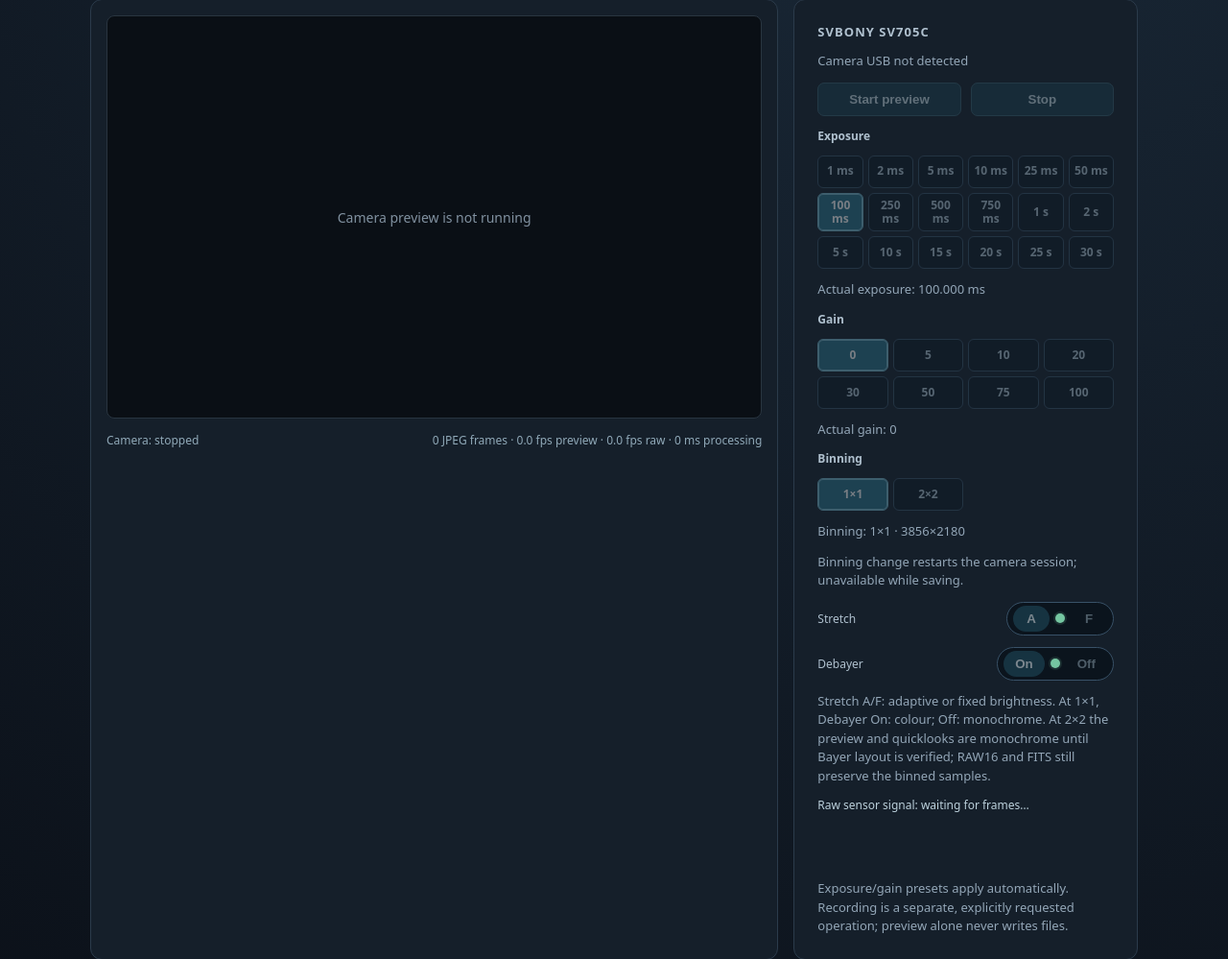
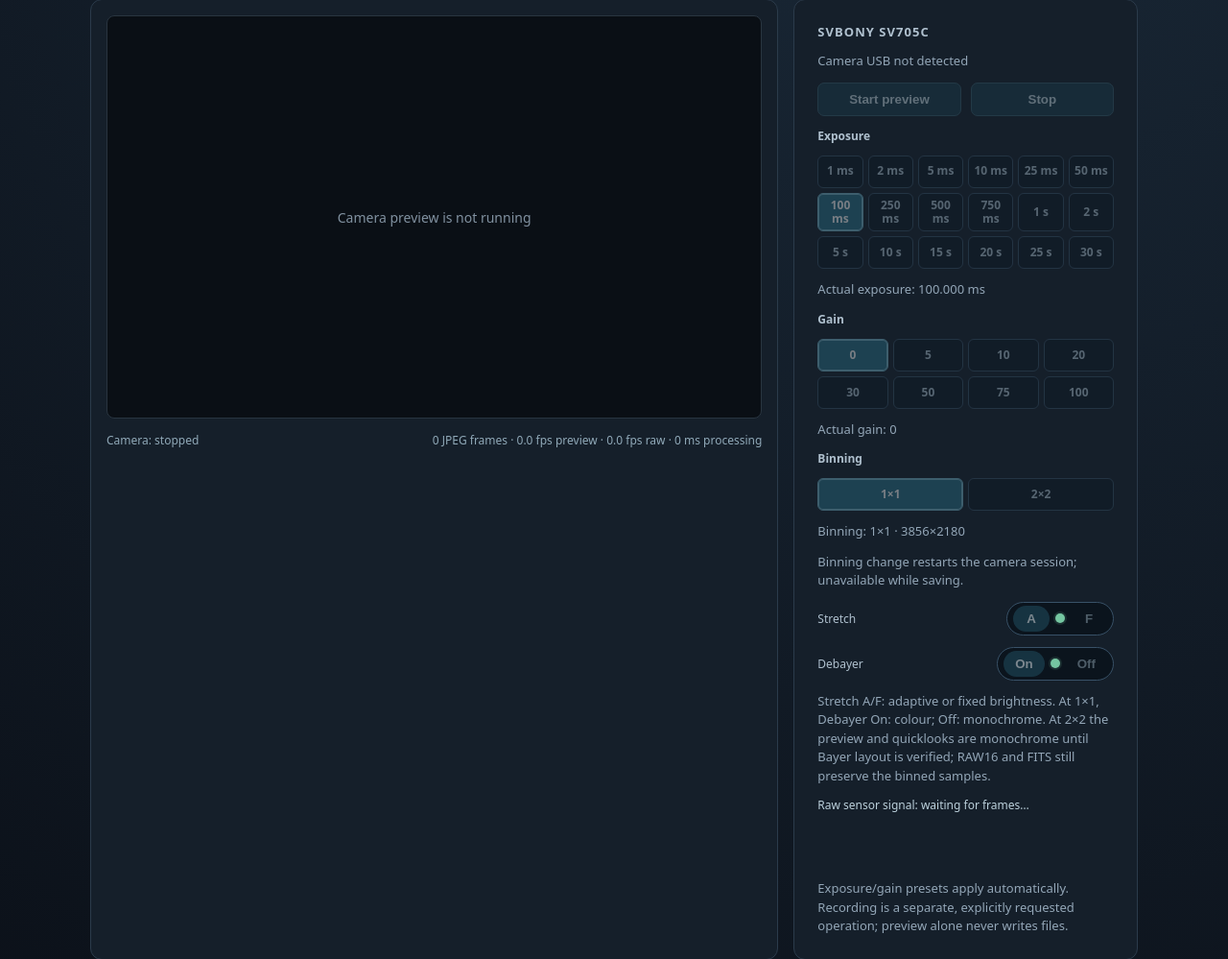
Before and after one commit to Arnbargler/astropi, a Flask app: page / in a window 1280 px wide. Shown: the part 294-1293 px from the top of the page at 96% size. Run offline with Flask 3, Linux system fonts and the light colour scheme; data that the repository does not hold is empty.

Commit message:
Present two binning presets as full-width paired buttons beneath Gain

```diff
--- a/astropi/static/style.css
+++ b/astropi/static/style.css
@@ -50,6 +50,7 @@ button:hover:not(:disabled){background:#2a5669}button:disabled{opacity:.38;curso
 .control-label{font-size:12px;color:#afc0ce;font-weight:600}
 .preset-grid{display:grid;grid-template-columns:repeat(6,minmax(0,1fr));gap:5px}
 .preset-grid.gain-grid{grid-template-columns:repeat(4,minmax(0,1fr))}
+.preset-grid.binning-grid{grid-template-columns:repeat(2,minmax(0,1fr))}
 .preset-input{position:absolute;opacity:0;width:1px!important;height:1px!important;pointer-events:none;padding:0!important;margin:0}
 .preset-choice{display:flex;align-items:center;justify-content:center;text-align:center;min-height:34px;
   background:#0d1923;border:1px solid #385167;border-radius:6px;padding:5px 2px;
--- a/astropi/templates/index.html
+++ b/astropi/templates/index.html
@@ -100,7 +100,7 @@
         </div>
         <p class="hint" id="gain-readback">Gain readback: —</p>
         <span class="control-label">Binning</span>
-        <div class="preset-grid gain-grid" id="binning-buttons"
+        <div class="preset-grid binning-grid" id="binning-buttons"
              role="group" aria-label="Camera hardware binning">
           <input type="radio" class="preset-input" id="binning-1" name="binning" value="1" checked disabled>
           <label for="binning-1" class="preset-choice">1×1</label>
```
